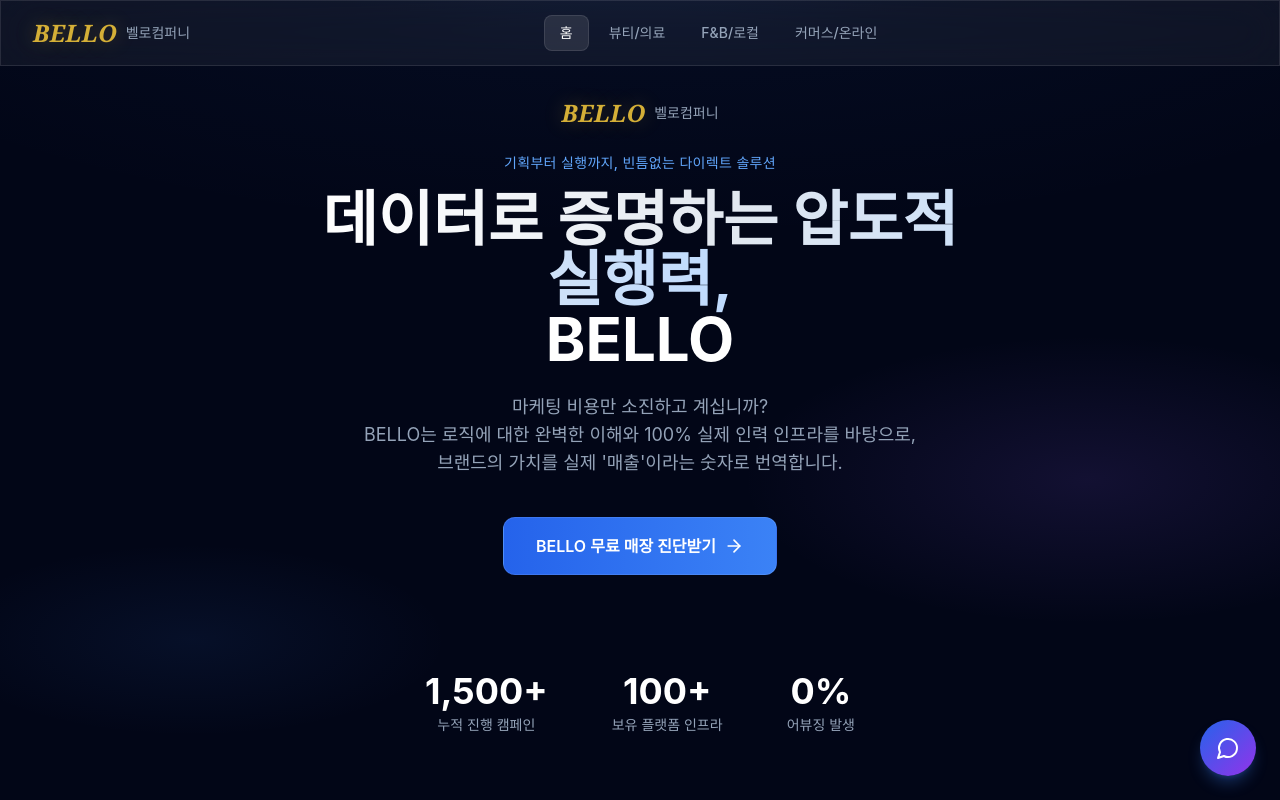
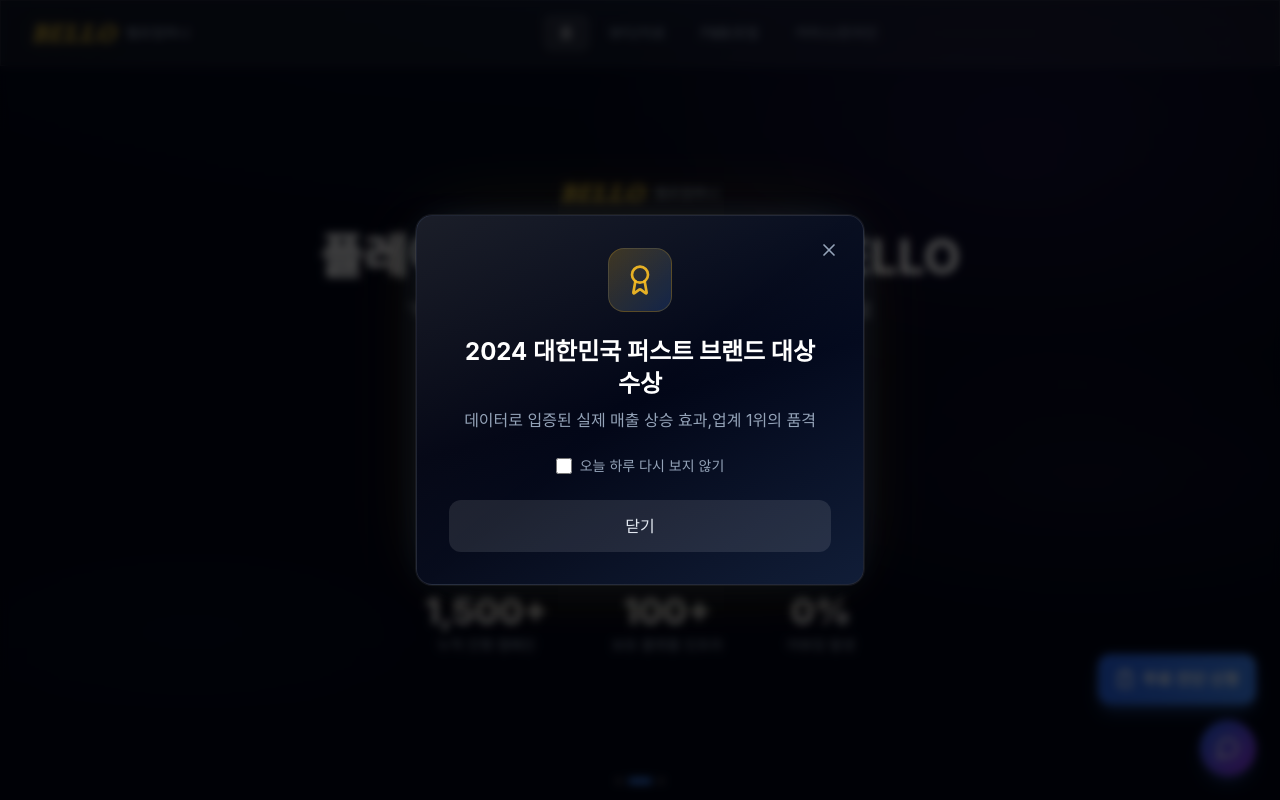
Before and after one commit to yhs1780-arch/bello, a Next.js app: page / in a window 1280 px wide. Shown: the top 800 px of the page. Built offline with nearby package versions, Linux system fonts and the light colour scheme; a web font is replaced by a local one.

Commit message:
BELLO homepage: dark theme, cases, contact form, LiveToast

```diff
--- a/app/layout.tsx
+++ b/app/layout.tsx
@@ -5,6 +5,8 @@
 import { Chatbot } from "@/components/Chatbot";
 import { StickyCta } from "@/components/StickyCta";
 import { LiveToast } from "@/components/LiveToast";
+import { AwardPopup } from "@/components/AwardPopup";
+import { FloatingCtaInquiry } from "@/components/FloatingCtaInquiry";
 import "./globals.css";
 
 export const metadata: Metadata = {
@@ -27,7 +29,9 @@
           <Footer />
           <StickyCta />
           <LiveToast />
+          <FloatingCtaInquiry />
           <Chatbot />
+          <AwardPopup />
         </ThemeProvider>
       </body>
     </html>
--- a/app/page.tsx
+++ b/app/page.tsx
@@ -19,9 +19,10 @@
       <DataDrivenSection />
       <HowWeWorkStepper />
       <TestimonialCarousel />
-      <section className="relative py-16 lg:py-20 px-4 sm:px-6 lg:px-8 text-center border-t border-white/5">
-        <p className="text-xl sm:text-2xl font-semibold text-slate-100 break-keep">
+      <section className="relative py-12 sm:py-16 lg:py-20 px-4 sm:px-6 lg:px-8 text-center border-t border-white/5">
+        <p className="text-lg sm:text-xl lg:text-2xl font-semibold text-slate-100 break-keep">
           원장님, 사장님의 진짜 비즈니스 파트너.
+          <br className="block md:hidden" />
           <br className="hidden md:block" />
           BELLO와 함께하시겠습니까?
         </p>
--- /dev/null
+++ b/components/AwardPopup.tsx
@@ -0,0 +1,136 @@
+"use client";
+
+import { useState, useEffect, useCallback, useRef } from "react";
+import { motion, AnimatePresence } from "framer-motion";
+import { X, Award } from "lucide-react";
+
+const STORAGE_KEY = "bello-award-popup-dismissed";
+const DELAY_MS = 5000;
+const SCROLL_TRIGGER_RATIO = 0.25;
+
+function getTodayKey() {
+  return new Date().toDateString();
+}
+
+function wasDismissedToday(): boolean {
+  if (typeof window === "undefined") return false;
+  try {
+    const stored = localStorage.getItem(STORAGE_KEY);
+    return stored === getTodayKey();
+  } catch {
+    return false;
+  }
+}
+
+function setDismissedToday() {
+  try {
+    localStorage.setItem(STORAGE_KEY, getTodayKey());
+  } catch {}
+}
+
+export function AwardPopup() {
+  const [visible, setVisible] = useState(false);
+  const [dontShowAgain, setDontShowAgain] = useState(false);
+  const hasShownRef = useRef(false);
+
+  const tryShow = useCallback(() => {
+    if (hasShownRef.current || wasDismissedToday()) return;
+    hasShownRef.current = true;
+    setVisible(true);
+  }, []);
+
+  useEffect(() => {
+    const timer = setTimeout(tryShow, DELAY_MS);
+    return () => clearTimeout(timer);
+  }, [tryShow]);
+
+  useEffect(() => {
+    const onScroll = () => {
+      if (hasShownRef.current || wasDismissedToday()) return;
+      const ratio = window.scrollY / Math.max(document.documentElement.scrollHeight - window.innerHeight, 1);
+      if (ratio >= SCROLL_TRIGGER_RATIO) {
+        hasShownRef.current = true;
+        setVisible(true);
+        window.removeEventListener("scroll", onScroll);
+      }
+    };
+    window.addEventListener("scroll", onScroll, { passive: true });
+    return () => window.removeEventListener("scroll", onScroll);
+  }, []);
+
+  const handleClose = () => {
+    if (dontShowAgain) setDismissedToday();
+    setVisible(false);
+  };
+
+  return (
+    <AnimatePresence>
+      {visible && (
+        <motion.div
+          initial={{ opacity: 0 }}
+          animate={{ opacity: 1 }}
+          exit={{ opacity: 0 }}
+          className="fixed inset-0 z-[200] flex items-center justify-center p-4 bg-black/70 backdrop-blur-sm"
+          onClick={handleClose}
+        >
+          <motion.div
+            initial={{ scale: 0.9, opacity: 0 }}
+            animate={{ scale: 1, opacity: 1 }}
+            exit={{ scale: 0.9, opacity: 0 }}
+            transition={{ type: "spring", damping: 25, stiffness: 300 }}
+            onClick={(e) => e.stopPropagation()}
+            className="relative w-full max-w-md rounded-2xl overflow-hidden border border-white/10 shadow-2xl"
+            style={{
+              background: "linear-gradient(165deg, #0f172a 0%, #020617 50%, #0c1222 100%)",
+              boxShadow: "0 0 0 1px rgba(255,255,255,0.06), 0 25px 50px -12px rgba(0,0,0,0.5), 0 0 80px -20px rgba(251,191,36,0.15), 0 0 40px -10px rgba(59,130,246,0.2)",
+            }}
+          >
+            <div className="absolute inset-0 bg-gradient-to-br from-amber-500/5 via-transparent to-blue-500/10 pointer-events-none" />
+            <div className="relative p-6 sm:p-8">
+              <button
+                type="button"
+                onClick={handleClose}
+                className="absolute top-4 right-4 p-2 rounded-lg text-slate-400 hover:text-white hover:bg-white/10 transition-colors"
+                aria-label="닫기"
+              >
+                <X className="w-5 h-5" />
+              </button>
+
+              <div className="flex flex-col items-center text-center">
+                <div className="flex items-center justify-center w-16 h-16 rounded-2xl bg-gradient-to-br from-amber-400/20 to-blue-500/20 border border-amber-400/20 mb-6">
+                  <Award className="w-8 h-8 text-amber-400/90" />
+                </div>
+                <h3 className="text-xl sm:text-2xl font-bold text-white mb-2 break-keep">
+                  2024 대한민국 퍼스트 브랜드 대상 수상
+                </h3>
+                <p className="text-slate-400 text-sm sm:text-base leading-relaxed break-keep mb-6">
+                  데이터로 입증된 실제 매출 상승 효과,
+                  <br className="block md:hidden" />
+                  업계 1위의 품격
+                </p>
+
+                <label className="flex items-center gap-2 cursor-pointer mb-6 break-keep">
+                  <input
+                    type="checkbox"
+                    checked={dontShowAgain}
+                    onChange={(e) => setDontShowAgain(e.target.checked)}
+                    className="w-4 h-4 rounded border-white/20 bg-white/5 text-amber-500 focus:ring-amber-500/50"
+                  />
+                  <span className="text-xs sm:text-sm text-slate-400">오늘 하루 다시 보지 않기</span>
+                </label>
+
+                <button
+                  type="button"
+                  onClick={handleClose}
+                  className="w-full py-3.5 rounded-xl bg-white/10 hover:bg-white/15 text-slate-200 font-medium transition-colors break-keep"
+                >
+                  닫기
+                </button>
+              </div>
+            </div>
+          </motion.div>
+        </motion.div>
+      )}
+    </AnimatePresence>
+  );
+}
--- /dev/null
+++ b/components/FloatingCtaInquiry.tsx
@@ -0,0 +1,25 @@
+"use client";
+
+import Link from "next/link";
+import { motion } from "framer-motion";
+import { ClipboardCheck } from "lucide-react";
+
+/** 챗봇 버튼 위에 배치되는 '무료 진단 신청' 플로팅 CTA */
+export function FloatingCtaInquiry() {
+  return (
+    <motion.div
+      initial={{ opacity: 0, y: 8 }}
+      animate={{ opacity: 1, y: 0 }}
+      transition={{ delay: 0.5 }}
+      className="fixed bottom-20 right-6 z-[60] sm:bottom-24"
+    >
+      <Link
+        href="#consulting-form"
+        className="flex items-center gap-2 px-4 py-3 rounded-xl font-semibold text-sm sm:text-base shadow-lg border border-white/10 transition-all duration-300 hover:-translate-y-0.5 hover:shadow-xl break-keep bg-gradient-to-r from-blue-600 to-blue-500 text-white hover:from-blue-500 hover:to-blue-400 shadow-blue-500/40"
+      >
+        <ClipboardCheck className="w-5 h-5 shrink-0" />
+        <span className="whitespace-nowrap">무료 진단 신청</span>
+      </Link>
+    </motion.div>
+  );
+}
--- a/components/HeroSection.tsx
+++ b/components/HeroSection.tsx
@@ -1,71 +1,136 @@
 "use client";
 
+import { useState, useEffect } from "react";
 import Link from "next/link";
-import { motion } from "framer-motion";
+import { motion, AnimatePresence } from "framer-motion";
 import { ArrowRight } from "lucide-react";
 import { BelloLogo } from "./BelloLogo";
 import { AnimatedCounter } from "./AnimatedCounter";
 
+const SLIDES = [
+  {
+    id: "performance",
+    headline: "압도적 숫자로 증명하는 퍼포먼스",
+    lines: [
+      "월 매출 +6,018만 원 상승 (마곡 한식당)",
+      "최고 매출 경신 (위례 샤브샤브)",
+    ],
+    bg: "bg-[radial-gradient(ellipse_80%_80%_at_50%_50%,rgba(59,130,246,0.12),transparent_60%)]",
+    overlay: "bg-[linear-gradient(180deg,transparent_0%,rgba(2,6,23,0.4)_50%,#020617_100%)]",
+  },
+  {
+    id: "expertise",
+    headline: "플레이스 최적화의 기준, BELLO",
+    lines: [
+      "'체류시간+트래픽+저장하기' 실제 사용자 기반 로직으로",
+      "1페이지 점령.",
+    ],
+    bg: "bg-[radial-gradient(ellipse_70%_70%_at_80%_20%,rgba(139,92,246,0.15),transparent_50%)]",
+    overlay: "bg-[linear-gradient(180deg,transparent_0%,rgba(2,6,23,0.5)_60%,#020617_100%)]",
+  },
+  {
+    id: "award",
+    headline: "2024년 고객 만족 브랜드 대상 수상",
+    lines: [
+      "데이터로 입증된 실제 매출 상승 효과,",
+      "업계 1위의 품격",
+    ],
+    bg: "bg-[radial-gradient(ellipse_60%_60%_at_20%_80%,rgba(251,191,36,0.08),transparent_50%),radial-gradient(ellipse_50%_50%_at_80%_80%,rgba(59,130,246,0.1),transparent_50%)]",
+    overlay: "bg-[linear-gradient(180deg,transparent_0%,rgba(2,6,23,0.5)_70%,#020617_100%)]",
+  },
+];
+
+const INTERVAL_MS = 6000;
+
 export function HeroSection() {
+  const [index, setIndex] = useState(0);
+
+  useEffect(() => {
+    const t = setInterval(() => {
+      setIndex((i) => (i + 1) % SLIDES.length);
+    }, INTERVAL_MS);
+    return () => clearInterval(t);
+  }, []);
+
   return (
-    <section className="relative min-h-screen flex flex-col items-center justify-center overflow-hidden pt-20 pb-12">
+    <section className="relative w-full min-h-screen flex flex-col items-center justify-center overflow-hidden pt-20 pb-12">
       <div className="absolute inset-0 bg-mesh" />
-      <div className="absolute inset-0 bg-[radial-gradient(ellipse_80%_50%_at_50%_-20%,rgba(59,130,246,0.08),transparent)] pointer-events-none" />
-      <div className="relative z-10 max-w-4xl mx-auto px-4 sm:px-6 lg:px-8 text-center">
+      <div className="absolute inset-0 bg-[radial-gradient(ellipse_80%_50%_at_50%_-20%,rgba(59,130,246,0.06),transparent)] pointer-events-none" />
+
+      <AnimatePresence mode="wait" initial={false}>
+        <motion.div
+          key={SLIDES[index].id}
+          initial={{ opacity: 0 }}
+          animate={{ opacity: 1 }}
+          exit={{ opacity: 0 }}
+          transition={{ duration: 0.5 }}
+          className={`absolute inset-0 ${SLIDES[index].bg}`}
+        />
+      </AnimatePresence>
+      <div className={`absolute inset-0 pointer-events-none ${SLIDES[index].overlay}`} />
+
+      <div className="relative z-10 w-full max-w-4xl mx-auto px-4 sm:px-6 lg:px-8 text-center">
         <motion.div
           initial={{ opacity: 0 }}
           animate={{ opacity: 1 }}
           transition={{ duration: 0.5 }}
-          className="mb-6"
+          className="mb-4 sm:mb-6"
         >
-          <BelloLogo className="text-xl" />
+          <BelloLogo className="text-lg sm:text-xl break-keep" />
         </motion.div>
-        <motion.p
-          initial={{ opacity: 0, y: 16 }}
-          animate={{ opacity: 1, y: 0 }}
-          transition={{ duration: 0.5, delay: 0.1 }}
-          className="text-blue-400 text-sm font-medium tracking-wide mb-4 break-keep"
-        >
-          기획부터 실행까지, 빈틈없는 다이렉트 솔루션
-        </motion.p>
-        <motion.h1
-          initial={{ opacity: 0, y: 20 }}
+
+        <AnimatePresence mode="wait">
+          <motion.div
+            key={SLIDES[index].id}
+            initial={{ opacity: 0, y: 12 }}
+            animate={{ opacity: 1, y: 0 }}
+            exit={{ opacity: 0, y: -12 }}
+            transition={{ duration: 0.4 }}
+            className="mb-6 sm:mb-8"
+          >
+            <h1 className="text-2xl sm:text-3xl lg:text-4xl xl:text-5xl font-bold leading-tight text-white break-keep">
+              {SLIDES[index].headline}
+            </h1>
+            <div className="mt-3 sm:mt-4 space-y-1 sm:space-y-2">
+              {SLIDES[index].lines.map((line, i) => (
+                <p key={i} className="text-base sm:text-lg lg:text-xl text-slate-300 break-keep">
+                  {line}
+                </p>
+              ))}
+            </div>
+          </motion.div>
+        </AnimatePresence>
+
+        <motion.div
+          initial={{ opacity: 0, y: 12 }}
           animate={{ opacity: 1, y: 0 }}
           transition={{ duration: 0.5, delay: 0.2 }}
-          className="text-3xl sm:text-4xl lg:text-5xl xl:text-6xl font-bold leading-tight mb-6 break-keep"
-        >
-          <span className="bg-gradient-to-r from-white via-slate-200 to-blue-200 bg-clip-text text-transparent">
-            데이터로 증명하는 압도적 실행력,
-          </span>
-          <br className="hidden md:block" />
-          <span className="text-white">BELLO</span>
-        </motion.h1>
-        <motion.p
-          initial={{ opacity: 0, y: 16 }}
-          animate={{ opacity: 1, y: 0 }}
-          transition={{ duration: 0.5, delay: 0.3 }}
-          className="text-slate-400 text-base sm:text-lg max-w-2xl mx-auto mb-10 leading-relaxed break-keep"
-        >
-          마케팅 비용만 소진하고 계십니까?
-          <br className="hidden md:block" />
-          BELLO는 로직에 대한 완벽한 이해와 100% 실제 인력 인프라를 바탕으로,
-          <br className="hidden md:block" />
-          브랜드의 가치를 실제 &apos;매출&apos;이라는 숫자로 번역합니다.
-        </motion.p>
-        <motion.div
-          initial={{ opacity: 0, y: 16 }}
-          animate={{ opacity: 1, y: 0 }}
-          transition={{ duration: 0.5, delay: 0.4 }}
+          className="flex flex-col sm:flex-row items-center justify-center gap-3 sm:gap-4 mb-8 sm:mb-10"
         >
           <Link
             href="#consulting-form"
-            className="inline-flex items-center gap-2 px-8 py-4 rounded-xl text-white font-semibold transition-all duration-300 hover:-translate-y-0.5 hover:shadow-[0_0_40px_-5px_rgba(59,130,246,0.5)] bg-gradient-to-r from-blue-600 to-blue-500 border border-white/10"
+            className="inline-flex items-center justify-center gap-2 px-6 py-3.5 sm:px-8 sm:py-4 rounded-xl text-white font-semibold text-base sm:text-lg transition-all duration-300 hover:-translate-y-0.5 hover:shadow-[0_0_40px_-5px_rgba(59,130,246,0.5)] bg-gradient-to-r from-blue-600 to-blue-500 border border-white/10 animate-pulse break-keep"
           >
-            BELLO 무료 매장 진단받기
-            <ArrowRight className="w-5 h-5" />
+            무료 매장 진단받기
+            <ArrowRight className="w-5 h-5 shrink-0" />
           </Link>
         </motion.div>
+
         <AnimatedCounter />
+      </div>
+
+      <div className="absolute bottom-4 left-1/2 -translate-x-1/2 flex gap-1.5 z-10">
+        {SLIDES.map((_, i) => (
+          <button
+            key={i}
+            type="button"
+            onClick={() => setIndex(i)}
+            className={`h-1.5 rounded-full transition-all duration-300 ${
+              i === index ? "w-6 bg-blue-500" : "w-1.5 bg-white/30 hover:bg-white/50"
+            }`}
+            aria-label={`슬라이드 ${i + 1}`}
+          />
+        ))}
       </div>
     </section>
   );
```
Also changed, not shown: components/DataDrivenSection.tsx (+8 -7 lines), components/StickyCta.tsx (+6 -6 lines).
